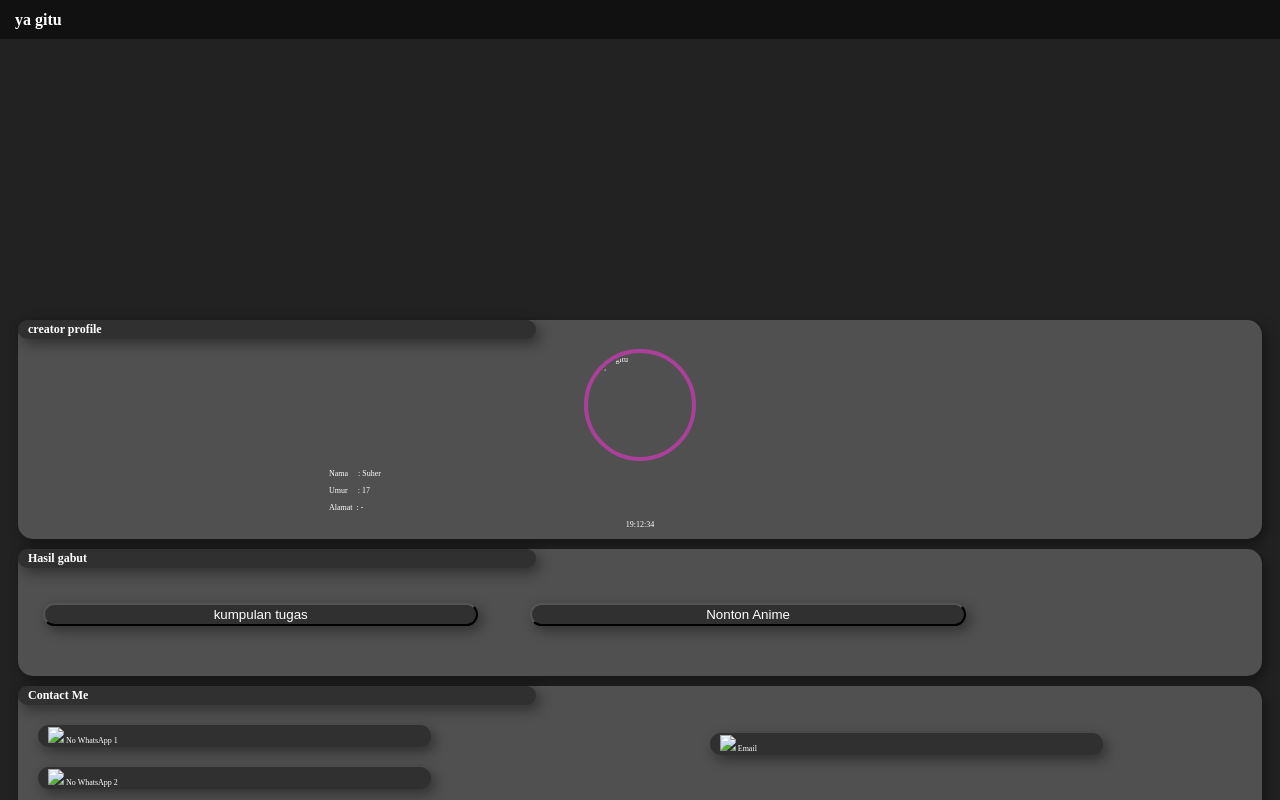
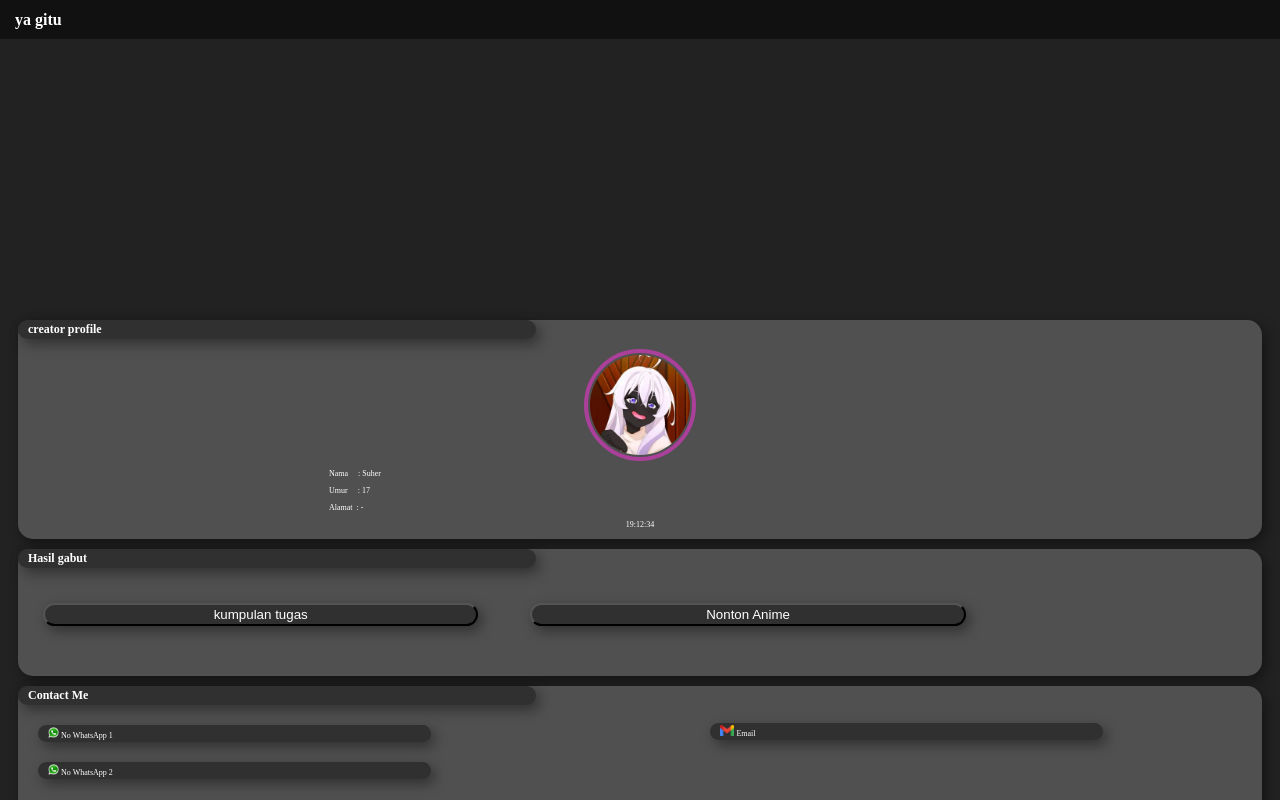
Before and after one commit to suhwr/blabla, a plain HTML site: page index.html in a window 1280 px wide. Shown: the top 800 px of the page. Drawn offline with Linux system fonts and the light colour scheme; files that its build step writes are made by us from their sources.

Commit message:
Update index.html

```diff
--- a/index.html
+++ b/index.html
@@ -3,8 +3,8 @@
 <head>
   <meta charset="UTF-8">
   <meta name="viewport" content="width=device-width, initial-scale=1.0">
-  <link rel="stylesheet" href="css/index.css">
-  <script src="js/index.js"></script>
+  <link rel="stylesheet" href="index.css">
+  <script src="index.js"></script>
   <title>html</title>
 </head>
 <header>
@@ -13,7 +13,7 @@
 <body>
   <div id="more">
     <h2 id="list">creator profile</h2>
-  	<img id="profile" width="100" height="100"  alt="ya gitu" src="image/profile.png"></img>
+  	<img id="profile" width="100" height="100"  alt="ya gitu" src="profile.png"></img>
   	<div id="profileinfo">
   	  <p>Nama&nbsp;&nbsp;&nbsp;&nbsp;&nbsp;: Suher</p>
       <p>Umur&nbsp;&nbsp;&nbsp;&nbsp;&nbsp;: 17</p>
@@ -29,15 +29,15 @@
   <div id="more3">
     <h2 id="list">Contact Me</h2>
     <div id="tugas2">
-      <img id="icon" src="image/walogo.png"></img>
+      <img id="icon" src="walogo.png"></img>
       <a class="bluelink" href="https://wa.me/6283156669609">No WhatsApp 1&nbsp;&nbsp;&nbsp;</a>
     </div>
     <div id="tugas2">
-      <img id="icon" src="image/walogo.png"></img>
+      <img id="icon" src="walogo.png"></img>
       <a class="bluelink" href="https://wa.me/6283863595922">No WhatsApp 2</a>
     </div>
     <div id="tugas2" style="position: relative; left: 54%; bottom: 75.5px">
-      <img id="icon" src="image/gmlogo.png"></img>
+      <img id="icon" src="gmlogo.png"></img>
       <a class="bluelink" href="mailto:sherdi240@gmail.com"> Email&nbsp;&nbsp;&nbsp;&nbsp;&nbsp;&nbsp;&nbsp;&nbsp;&nbsp;&nbsp;&nbsp;&nbsp;&nbsp;&nbsp;&nbsp;&nbsp;&nbsp;&nbsp;&nbsp;&nbsp;&nbsp;&nbsp;</a>
     </div>
   </div>
```
